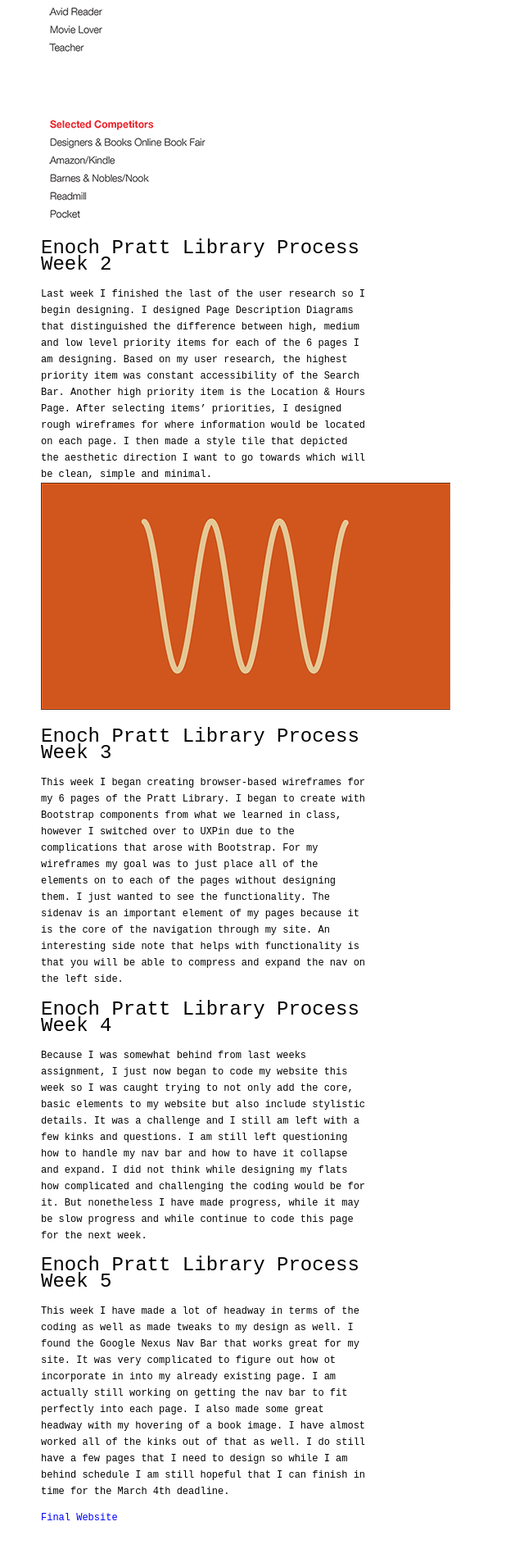
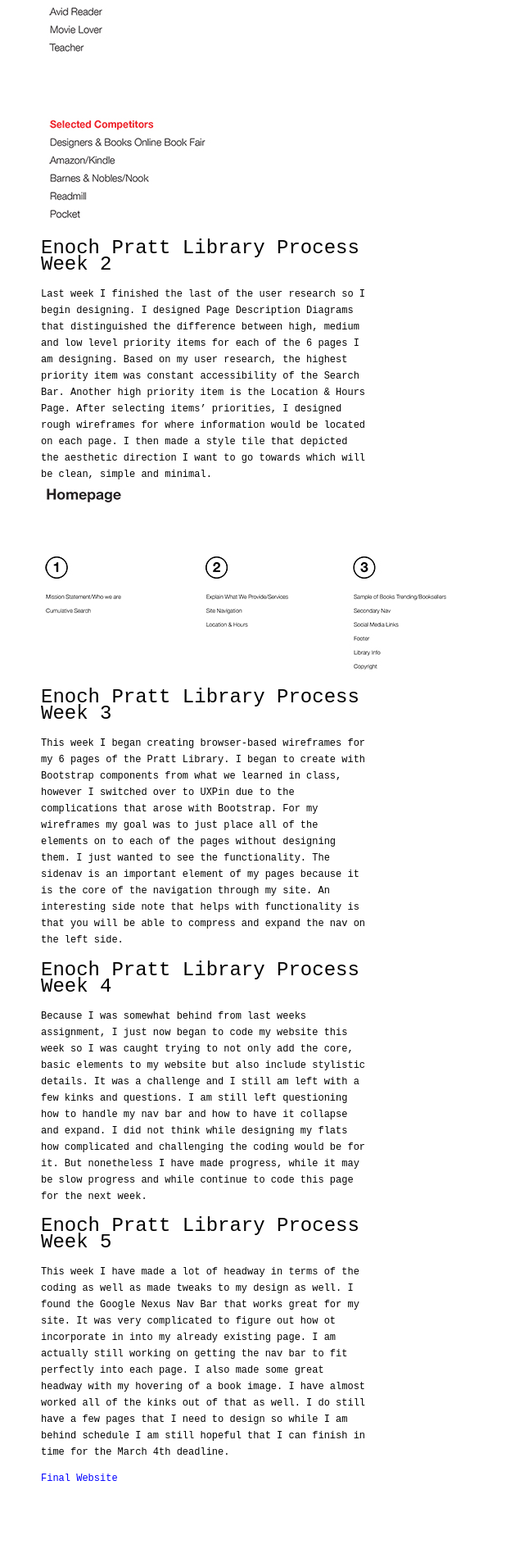
Before and after one commit to amcmicken/jekyll2, a Jekyll site: the page built from _posts/2014-04-16-hello-world.md, in a window 1280 px wide. Shown: the part 738-2650 px from the top of the page at 82% size, without its empty margins (0-640 px from the left). Built offline with Jekyll 4.4.1, drawn with Linux system fonts in a browser that asks for light colours; after the commit the page ends 2602 px from its top, so only the background shows below that.

Commit message:
update img2

```diff
--- a/_posts/2014-04-16-hello-world.md
+++ b/_posts/2014-04-16-hello-world.md
@@ -17,7 +17,7 @@ I am currently in week 1 of the Pratt Library Redesign. So far I have been delvi
 # Enoch Pratt Library Process Week 2
 
 Last week I finished the last of the user research so I begin designing. I designed Page Description Diagrams that distinguished the difference between high, medium and low level priority items for each of the 6 pages I am designing. Based on my user research, the highest priority item was constant accessibility of the Search Bar. Another high priority item is the Location & Hours Page. After selecting items' priorities, I designed rough wireframes for where information would be located on each page. I then made a style tile that depicted the aesthetic direction I want to go towards which will be clean, simple and minimal.
-![Image]({{ site.baseurl }}/assets/imgs/1.png)
+![Image]({{ site.baseurl }}/assets/imgs/enoch/diagram.jpg)
 
 # Enoch Pratt Library Process Week 3
 
```
Also changed, not shown: assets/imgs/enoch/diagram.jpg (added).
